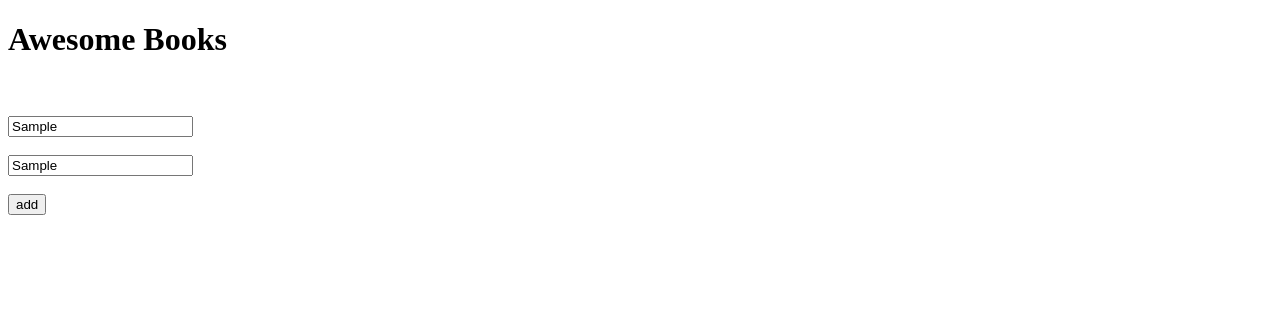
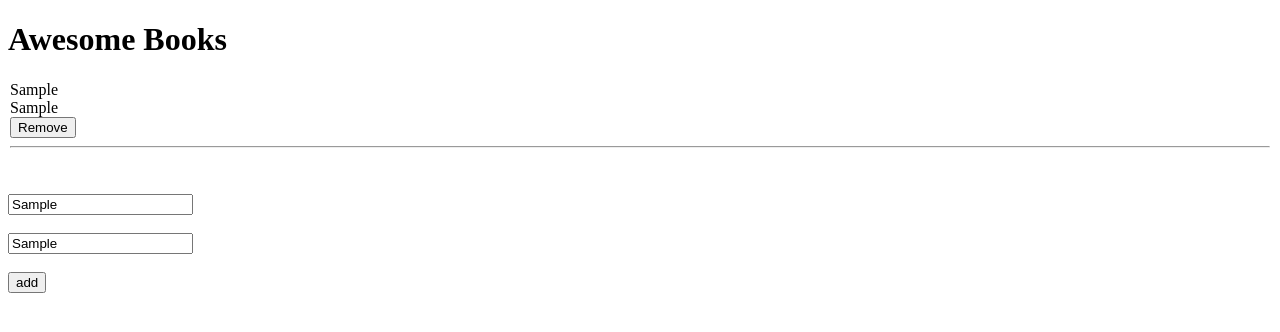
Before and after one commit to Abass-rashid/Awesome-book, a plain HTML site: page index.html in a window 1280 px wide. Both pictures are taken after typing "Sample", "Sample" into the empty fields and a click on the button "add". Drawn offline with Linux system fonts and the light colour scheme.

Commit message:
Add javascript content

```diff
--- a/script.js
+++ b/script.js
@@ -0,0 +1,74 @@
+if (localStorage.getItem("data") === null) {
+  localStorage.setItem("data", "[]");
+}
+
+let bookList = [];
+
+function Book(id, title, author) {
+  this.id = id;
+  this.title = title;
+  this.author = author;
+}
+function addBooks(bookList) {
+  const books = document.getElementById("books");
+  const liToRemove = document.querySelectorAll("li");
+  liToRemove.forEach((item) => {
+    item.remove();
+  });
+
+  bookList.forEach((book) => {
+    const li = document.createElement("li");
+    const hr = document.createElement("hr");
+    const removeBtn = document.createElement("input");
+    removeBtn.id = book.id;
+    removeBtn.className = "remove-btn";
+    removeBtn.setAttribute("onclick", `removeBook( ${book.id} )`);
+    removeBtn.setAttribute("type", "button");
+    removeBtn.setAttribute("value", "Remove");
+    const titleBlock = document.createElement("div");
+    const title = document.createTextNode(book.title);
+    titleBlock.appendChild(title);
+    const authorBlock = document.createElement("div");
+    const author = document.createTextNode(book.author);
+    authorBlock.appendChild(author);
+
+    li.appendChild(titleBlock);
+    li.appendChild(authorBlock);
+    li.appendChild(removeBtn);
+    li.appendChild(hr);
+    books.appendChild(li);
+  });
+}
+
+function getFromLocalStorage() {
+  return JSON.parse(localStorage.getItem("data"));
+}
+
+function saveToLocalStorage(bookList) {
+  localStorage.setItem("data", JSON.stringify(bookList));
+  addBooks(getFromLocalStorage());
+}
+
+const addBtn = document.getElementById("add");
+addBtn.addEventListener("click", () => {
+  bookList = getFromLocalStorage();
+  const id = Date.now();
+  const title = document.getElementById("title").value;
+  const author = document.getElementById("author").value;
+  const book = new Book(id, title, author);
+  bookList.push(book);
+  saveToLocalStorage(bookList);
+});
+
+function removeBook(id) {
+  let bookList = getFromLocalStorage();
+  bookList = bookList.filter((book) => book.id !== Number(id));
+  saveToLocalStorage(bookList);
+}
+
+addBooks(getFromLocalStorage());
+
+const removeBtns = document.querySelectorAll("remove-btn");
+removeBtns.forEach((btn) =>
+  btn.addEventListener("click", (ev) => removeBook(ev.target.id))
+);
--- a/styles.css
+++ b/styles.css
@@ -0,0 +1,5 @@
+ul {
+  list-style-type: none;
+  padding: 1px;
+  margin: 1px;
+}
```
Also changed, not shown: index.html (+2 -4 lines).
